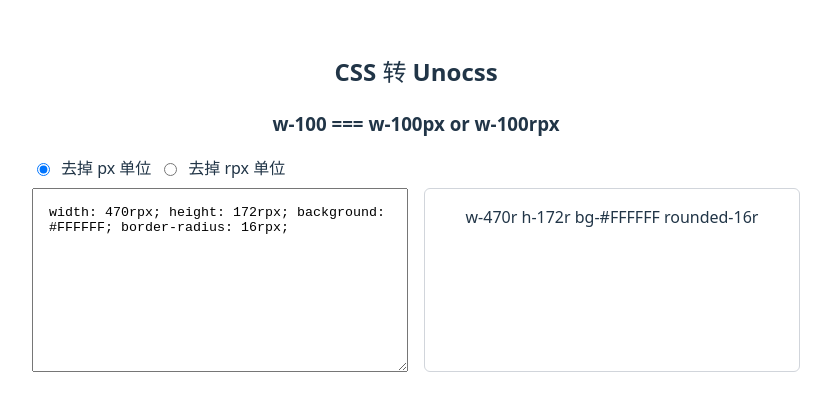
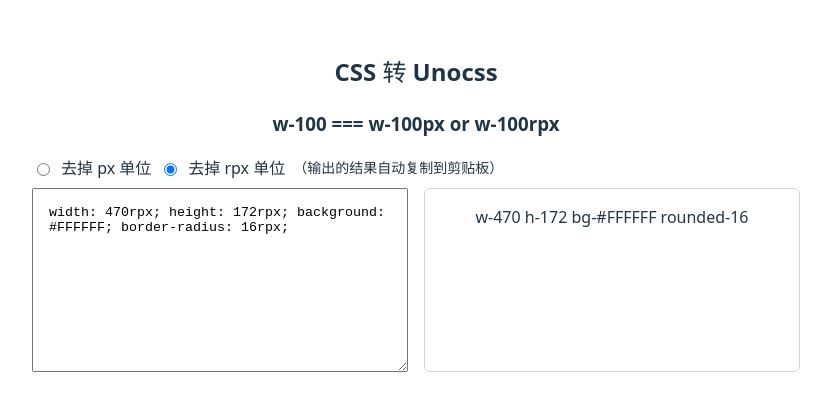
Before and after one commit to ljt990218/css2unocss, a Vue app: page / in a window 1280 px wide. Shown: the part 197-608 px from the top of the page, without its empty margins (224-1055 px from the left). Built offline with nearby package versions, Linux system fonts and the light colour scheme.

Commit message:
fix: 修改单位选择为 rpx，并添加输出结果自动复制到剪贴板的提示

```diff
--- a/src/App.vue
+++ b/src/App.vue
@@ -4,7 +4,7 @@
 
 const inputText = ref(`width: 470rpx; height: 172rpx; background: #FFFFFF; border-radius: 16rpx; `)
 const outputText = ref([]) as any
-const removeUnit = ref('px')
+const removeUnit = ref('rpx')
 
 const handleInput = () => {
   const removePxVal = removeUnit.value === 'px'
@@ -31,6 +31,7 @@
     <label for="removePx">去掉 px 单位</label>
     <input type="radio" id="removeRpx" value="rpx" v-model="removeUnit" name="removeUnit" />
     <label for="removeRpx">去掉 rpx 单位</label>
+    <span class="text-sm">（输出的结果自动复制到剪贴板）</span>
   </div>
 
   <div class="w-60vw h-full flex gap-4 mt-2">
```
